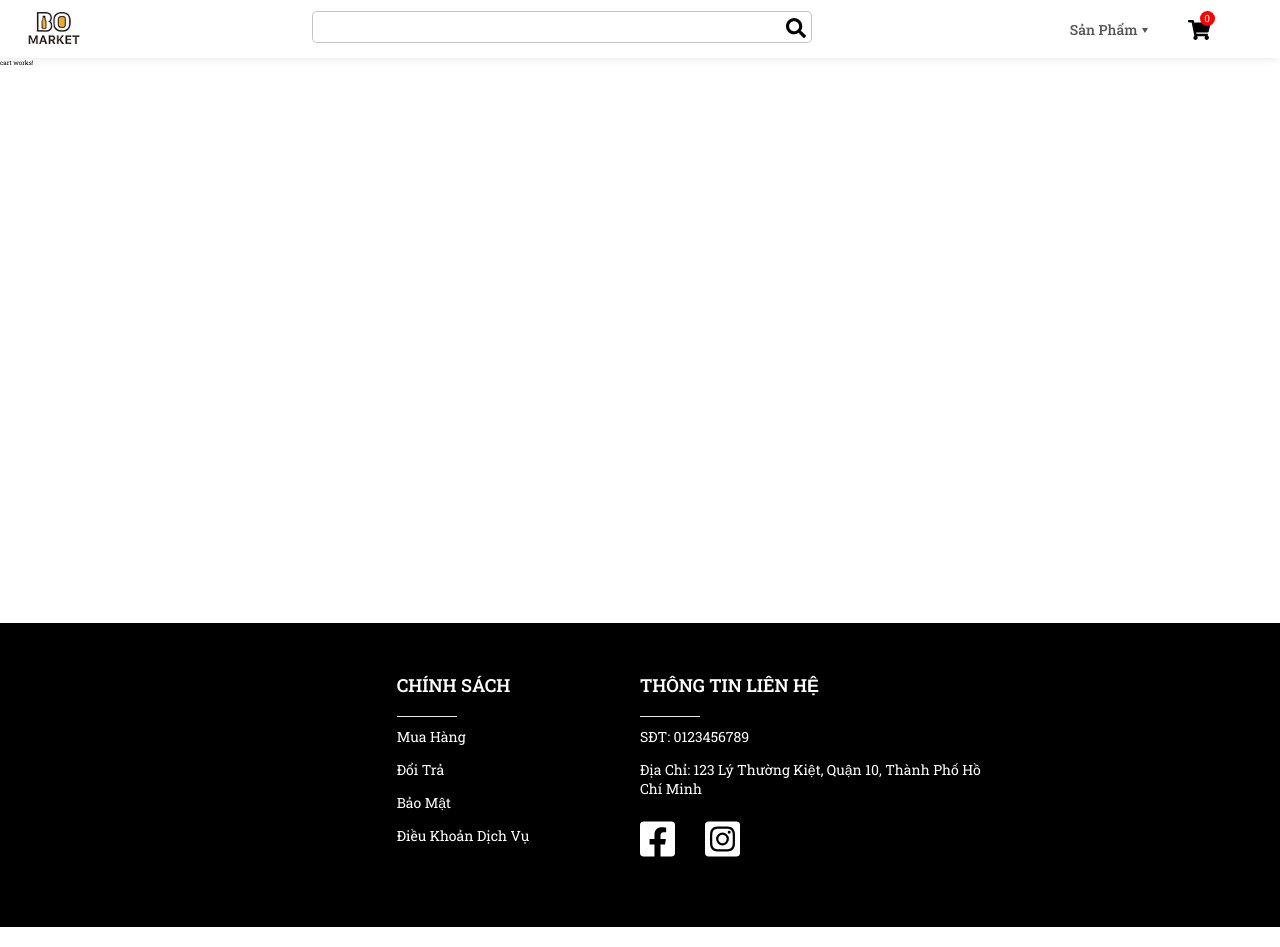
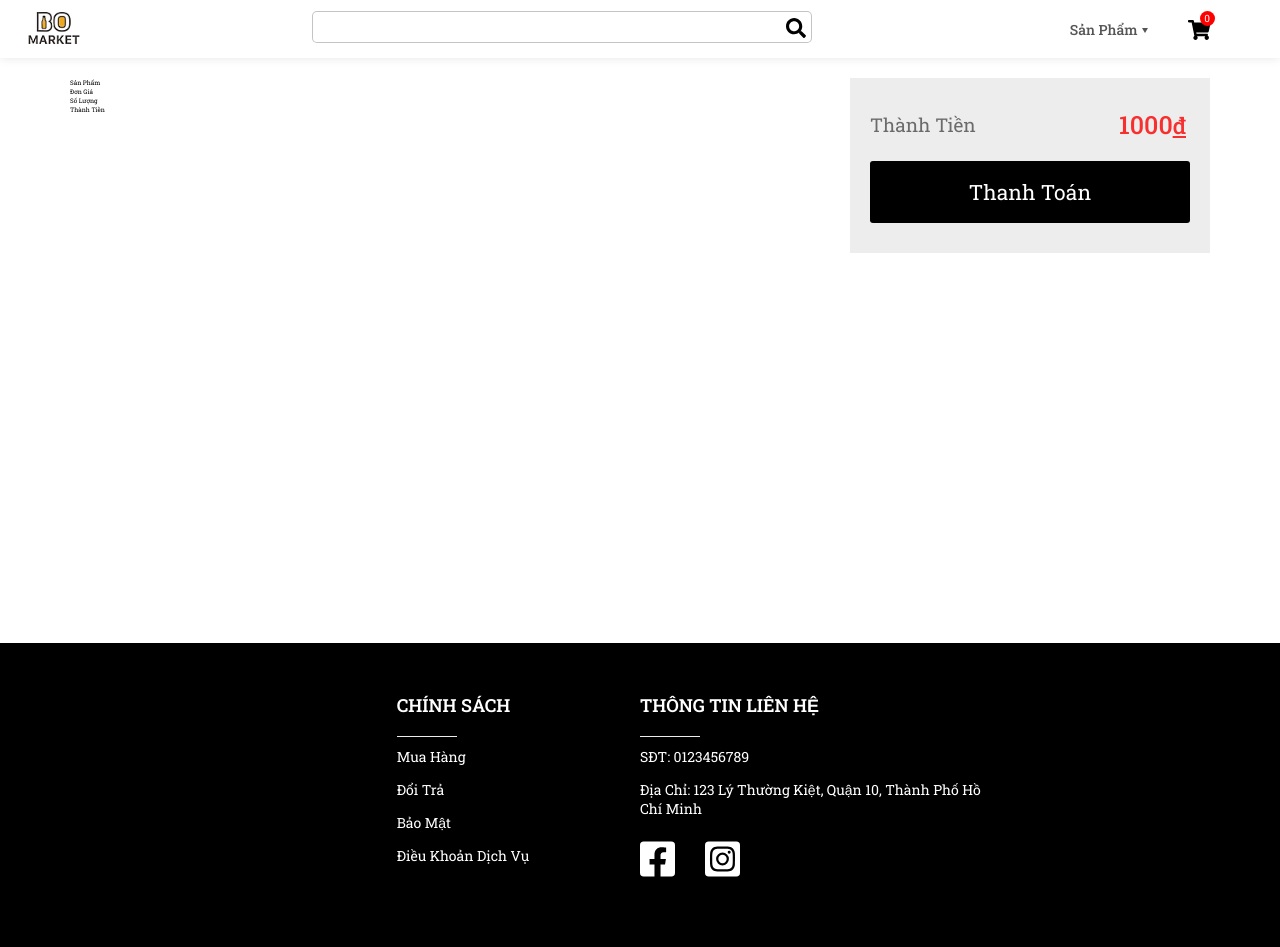
Before and after one commit to xnguyena2/BIOMarket-Client, an Angular app: page /cart in a window 1280 px wide. Built offline with nearby package versions, Linux system fonts and the light colour scheme.

Commit message:
[making cart form]

```diff
--- a/src/app/app.component.html
+++ b/src/app/app.component.html
@@ -21,7 +21,7 @@
             <ul class="list-result">
               <li *ngFor="let item of listResult;" class="result" [routerLink]="['/detail', item.beerSecondID]"
                 routerLinkActive="router-link-active">
-                <a [routerLink]="['/detail', item.beerSecondID]">
+                <a [routerLink]="['/detail', item.beerSecondID]" (click)="scrollTop()">
                   <img [src]="item.images&&item.images.length>0?item.images[0].thumbnail:''" alt="" class="thumbnail">
                   <div class="result-detail">
                     <h4>{{item.name}}</h4>
--- a/src/app/app.component.scss
+++ b/src/app/app.component.scss
@@ -177,6 +177,7 @@ header {
             font-weight: 500;
           }
           .product-hover {
+            cursor: pointer;
             &::after {
               content: "";
               border-top: 0.5rem solid #555555;
--- a/src/app/app.component.ts
+++ b/src/app/app.component.ts
@@ -1,3 +1,4 @@
+import { ViewportScroller } from '@angular/common';
 import { Component, ElementRef, OnDestroy, OnInit, ViewChild } from '@angular/core';
 import { Router } from '@angular/router';
 import { faFacebookSquare, faInstagramSquare } from '@fortawesome/free-brands-svg-icons';
@@ -54,6 +55,7 @@ export class AppComponent implements OnInit, OnDestroy {
 
   constructor(
     private APIService: APIService,
+    private scroll: ViewportScroller,
     private router: Router) {
   }
   ngOnDestroy(): void {
@@ -139,4 +141,8 @@ export class AppComponent implements OnInit, OnDestroy {
   focusOver() {
     setTimeout(() => this.resetFocus.nativeElement.focus(), 0);
   }
+
+  scrollTop(){
+    this.scroll.scrollToPosition([0, 0]);
+  }
 }
--- a/src/app/cart/cart.component.html
+++ b/src/app/cart/cart.component.html
@@ -1 +1,26 @@
-<p>cart works!</p>
+<div class="main-container">
+  <form class="cart-form">
+    <div class="product-container">
+      <div class="title-container">
+        <div class="col-1"></div>
+        <div class="col-11">
+          <div class="col-5">Sản Phẩm</div>
+          <div class="col-2">Đơn Giá</div>
+          <div class="col-3">Số Lượng</div>
+          <div class="col-2">Thành Tiền</div>
+        </div>
+      </div>
+      <div class="list-buy-product">
+
+      </div>
+      <div class="back-shoping">
+
+      </div>
+    </div>
+    <div class="payment-form">
+      <div class="title">Thành Tiền</div>
+      <span class="total-price">{{totalPrice}}</span>
+      <a class="purchase-now">Thanh Toán</a>
+    </div>
+  </form>
+</div>
--- a/src/app/cart/cart.component.scss
+++ b/src/app/cart/cart.component.scss
@@ -0,0 +1,86 @@
+.main-container{
+  margin: 2rem auto;
+  .cart-form{
+    display: flex;
+    direction: row;
+    justify-content: space-between;
+
+    .product-container{
+      flex-grow: 1;
+    }
+
+    .payment-form{
+      width: 36rem;
+      display: grid;
+      grid-template-columns: 1fr 1fr;
+      gap: 2rem;
+      padding: 3rem 2rem;
+      background-color: rgba(212, 212, 212, 0.411);
+      .title{
+        grid-column: 1 / 2;
+        font-size: 1.9rem;
+        color: rgba(0, 0, 0, 0.548);
+        margin: auto 0;
+      }
+      .total-price{
+        text-align: right;
+        grid-column: 2 / 3;
+        font-size: 2.5rem;
+        color: rgba(247, 27, 27, 0.911);
+        font-weight: 450;
+        &::after{
+          padding-right: 0.4rem;
+          content: 'đ';
+          text-decoration: underline;
+          font-size: 0.9em;
+        }
+      }
+      .purchase-now{
+        background-color: black;
+        border-radius: 0.3rem;
+        color: white;
+        font-size: 2.1rem;
+        padding: 1.7rem;
+        grid-column: 1/-1;
+        text-align: center;
+      }
+    }
+  }
+
+  .col-1{
+    flex: 0 0 8.33333%;
+    max-width: 8.33333%;
+  }
+  .col-2{
+    flex: 0 0 16.66667%;
+    max-width: 16.66667%;
+  }
+  .col-3{
+    flex: 0 0 25%;
+    max-width: 25%;
+  }
+  .col-5{
+    flex: 0 0 41.66667%;
+    max-width: 41.66667%;
+  }
+  .col-11{
+    flex: 0 0 91.66667%;
+    max-width: 91.66667%;
+  }
+
+  @media only screen and (min-width: 576px) {
+    max-width: 540px;
+  }
+  @media only screen and (min-width: 768px) {
+    max-width: 720px;
+  }
+  @media only screen and (min-width: 992px) {
+    max-width: 960px;
+  }
+  @media only screen and (min-width: 1200px) {
+    max-width: 1140px;
+  }
+  @media only screen and (min-width: 1800px) {
+    max-width: 1438px;
+  }
+}
--- a/src/app/cart/cart.component.ts
+++ b/src/app/cart/cart.component.ts
@@ -7,6 +7,8 @@ import { Component, OnInit } from '@angular/core';
 })
 export class CartComponent implements OnInit {
 
+  totalPrice: number = 1000;
+
   constructor() { }
 
   ngOnInit(): void {
--- a/src/app/list-product/list-product.component.html
+++ b/src/app/list-product/list-product.component.html
@@ -1,5 +1,5 @@
 <section>
-  <h2 *ngIf="!searchMode" class="title-dot">Sản Phẩm</h2>
+  <h2 *ngIf="!searchMode" class="title-dot">{{mainTitle}}</h2>
   <div *ngIf="searchMode" class="sort-wrap list-product-content">
     <h1 class="search-title">{{title}}</h1>
     <div class="sort-select">
--- a/src/app/list-product/list-product.component.ts
+++ b/src/app/list-product/list-product.component.ts
@@ -27,6 +27,8 @@ export class ListProductComponent implements OnInit {
   @Input() listProduct: BeerDetail[] = [];
 
   @Input() title: string = 'Kết Quả Tìm Kiếm:';
+
+  @Input() mainTitle: string = 'Sản Phẩm';
 
   @Input() searchMode: boolean = true;
 
--- a/src/app/product-detail/product-detail.component.html
+++ b/src/app/product-detail/product-detail.component.html
@@ -29,20 +29,23 @@
         <form class="add-package-container">
           <div class="product-number-container">
             <label for="" class="product-count-title">Số Lượng:</label>
-            <span class="action-btn">-</span>
-            <input type="number" class="product-number">
-            <span class="action-btn">+</span>
+            <span class="action-btn" (click)="changeNumberSell(false)">-</span>
+            <input type="number" class="product-number" [value]="productCount">
+            <span class="action-btn" (click)="changeNumberSell(true)">+</span>
           </div>
-          <a class="add-to-package">Thêm Vào Giỏ</a>
-          <a class="buy-now full-grid">Mua Ngay</a>
+          <a class="add-to-package" (click)="addToPackage()">Thêm Vào Giỏ</a>
+          <a class="buy-now full-grid" (click)="buyNow()">Mua Ngay</a>
         </form>
       </section>
     </div>
   </div>
 </section>
 <section class="product-detail-content">
-  <div class="main-content">
-    <h1 class="product-detail-title">Chi Tiết Sản Phẩm</h1>
-    <p class="product-detail">{{productDetail}}</p>
+  <div class="main-content small-gap">
+    <h1 class="product-detail-title full-grid">Chi Tiết Sản Phẩm</h1>
+    <p class="product-detail full-grid" [innerHTML]='productDetail'></p>
+    <div class="diver full-grid"></div>
+    <app-list-product class="full-grid" [listProduct]="listProduct" [searchMode]="false" [mainTitle]="'Sản Phẩm Liên Quan'"></app-list-product>
+    <div class="diver full-grid"></div>
   </div>
 </section>
--- a/src/app/product-detail/product-detail.component.ts
+++ b/src/app/product-detail/product-detail.component.ts
@@ -1,8 +1,10 @@
+import { ViewportScroller } from '@angular/common';
 import { Component, ElementRef, OnInit, ViewChild } from '@angular/core';
-import { ActivatedRoute } from '@angular/router';
+import { ActivatedRoute, Router } from '@angular/router';
 import { faTimes } from '@fortawesome/free-solid-svg-icons';
 import { CarouselPaddingComponent } from '../carousel-padding/carousel-padding.component';
-import { BeerUnit } from '../object/BeerDetail';
+import { BeerDetail, BeerUnit } from '../object/BeerDetail';
+import { SearchQuery } from '../object/SearchQuery';
 import { APIService } from '../services/api.service';
 
 @Component({
@@ -25,7 +27,13 @@ export class ProductDetailComponent implements OnInit {
 
   productDetail: string = '';
 
+  listProduct: BeerDetail[] = [];
+
+  productCount: number = 1;
+
   constructor(private route: ActivatedRoute,
+    private router: Router,
+    private scroll: ViewportScroller,
     private Api: APIService,) { }
   ngOnInit(): void {
 
@@ -34,8 +42,19 @@ export class ProductDetailComponent implements OnInit {
         const productID = params.productID;
         if (productID !== null) {
           console.log(productID);
+          this.Api.SearchBeer(new SearchQuery('', 0, 8, ''), result => {
+            if (result) {
+              const totalList = result.result.filter(x => x.beerSecondID !== productID);
+              if (totalList.length > 4) {
+                this.listProduct = totalList.slice(0, 4);
+              } else {
+                this.listProduct = totalList;
+              }
+            }
+          });
           this.Api.GetProductDetail(productID, product => {
             if (product) {
+              this.scroll.scrollToPosition([0, 0]);
               if (product.images)
                 this.carousel.setupListItem(product.images.map(x => x.large));
               else
@@ -64,14 +83,33 @@ export class ProductDetailComponent implements OnInit {
 
 
   clickAt(index: number) {
-    if (!this.fullscreenMode){
+    if (!this.fullscreenMode) {
       this.fullscreenMode = true;
     }
   }
 
   hidePopUp(mouse: any) {
-    if(mouse.target.className === 'gallery-full-screen'){
+    if (mouse.target.className === 'gallery-full-screen') {
       this.fullscreenMode = false;
     }
   }
+
+  changeNumberSell(isIncrease: boolean){
+    if(isIncrease){
+      this.productCount++;
+    }else{
+      if(this.productCount>1){
+        this.productCount--;
+      }
+    }
+  }
+
+  addToPackage(){
+    this.router.navigate(['cart']);
+
+  }
+
+  buyNow(){
+
+  }
 }
--- a/src/app/search/search.component.ts
+++ b/src/app/search/search.component.ts
@@ -7,7 +7,6 @@ import { BeerDetail } from '../object/BeerDetail';
 import { SearchQuery } from '../object/SearchQuery';
 import { SearchResult } from '../object/SearchResult';
 import { APIService } from '../services/api.service';
-import { AppService } from '../services/app.service';
 
 @Component({
   selector: 'app-search',
```
Also changed, not shown: src/app/product-detail/product-detail.component.scss (+45 -18 lines).
